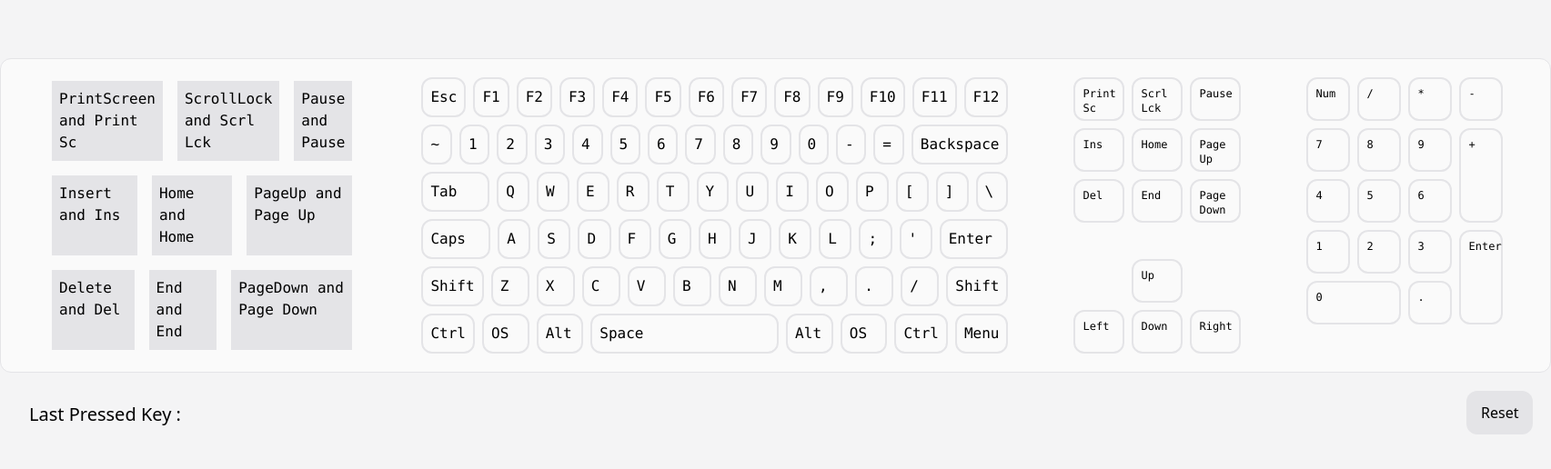
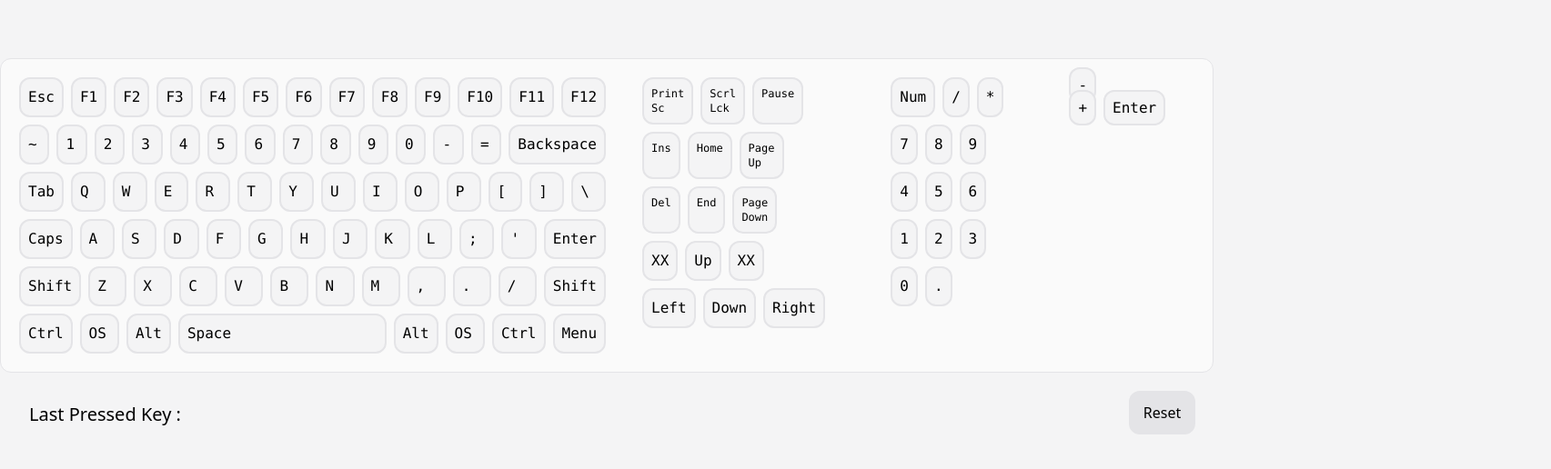
Before and after one commit to commitsovercoffee/key-probe, a SvelteKit app: page / in a window 1280 px wide. Shown: the top 516 px of the page at 91% size, 1705 px wide, since content can reach past the window. Built offline with nearby package versions, Linux system fonts and the light colour scheme.

Commit message:
styles 60%

```diff
--- a/src/routes/+page.svelte
+++ b/src/routes/+page.svelte
@@ -1,7 +1,12 @@
 <script>
-	let defaultStyle = 'p-2 m-2 bg-zinc-200';
-	let pressedStyle = 'p-2 m-2 bg-red-500';
-	let unpressedStyle = 'p-2 m-2 bg-sky-500';
+	let baseStyle = 'p-2 m-1 border-2 rounded-xl transition duration-300 border-zinc-200 ';
+	let defaultStyle = baseStyle + 'bg-zinc-100 dark:bg-zinc-800 ';
+	let keyDownStyle = baseStyle + 'bg-red-300 dark:bg-red-600 -translate-y-4 ';
+	let keyUpStyle = baseStyle + 'bg-teal-300 dark:bg-teal-600 ';
+
+	let pressedKeys = new Array();
+	let unpressedKeys = new Array();
+	let lastKey = [];
 
 	function onKeyDown(e) {
 		if (!pressedKeys.includes(e.code)) pressedKeys = [...pressedKeys, e.code];
@@ -16,9 +21,14 @@
 		}, 50);
 	}
 
-	let pressedKeys = new Array();
-	let unpressedKeys = new Array();
-	let lastKey = [];
+	function getWidth(key) {
+		switch (key) {
+			case 'Space':
+				return 'basis-1/2';
+			default:
+				return 'basis-1/12';
+		}
+	}
 
 	const keyMap = [
 		{
@@ -175,8 +185,6 @@
 			NumpadEnter: 'Enter'
 		}
 	];
-
-	let keyCapStyle = 'p-2 m-1 border-2 border-zinc-200  rounded-xl transition duration-300 ';
 </script>
 
 <svelte:window on:keydown|preventDefault={onKeyDown} on:keyup={onKeyUp} />
@@ -185,101 +193,90 @@
 	<div
 		class="mt-16 p-4 flex border border-zinc-200 dark:border-zinc-800 rounded-xl bg-zinc-50 dark:bg-zinc-800"
 	>
-		<section class="ml-8 mr-8">
-			{#each navMap as row}
-				<section class="flex justify-stretch">
+		<!-- fnRow + 60% -->
+		<section>
+			{#each keyMap as row}
+				<section class="flex">
 					{#each Object.entries(row) as [key, value]}
-						{#if value === 'Space'}
-							<kbd class={keyCapStyle + 'basis-5/6'} id={key}>{value}</kbd>
-						{:else if value === 'Tab' || value === 'Caps' || value === 'Enter'}
-							<kbd class={keyCapStyle + 'basis-3/6'} id={key}>{value}</kbd>
-						{:else}
 						<kbd
 							class={pressedKeys.includes(key)
-									? pressedStyle
+								? keyDownStyle + getWidth(key)
 								: unpressedKeys.includes(key)
-									? unpressedStyle
-									: defaultStyle}>{key} and {value}</kbd
+								? keyUpStyle + getWidth(key)
+								: defaultStyle + getWidth(key)}>{value}</kbd
 						>
-						{/if}
 					{/each}
 				</section>
 			{/each}
 		</section>
 
-		<section class="ml-8 mr-8">
-			{#each keyMap as row}
-				<section class="flex justify-stretch">
+		<div>
+			<!-- system, nav and arrow keys -->
+			<section class="px-8">
+				{#each navMap as row}
+					<section class="flex justify-stretch text-xs">
 						{#each Object.entries(row) as [key, value]}
-						{#if value === 'Space'}
-							<kbd class={keyCapStyle + 'basis-5/6'} id={key}>{value}</kbd>
-						{:else if value === 'Tab' || value === 'Caps' || value === 'Enter'}
-							<kbd class={keyCapStyle + 'basis-3/6'} id={key}>{value}</kbd>
-						{:else}
-							<kbd class={keyCapStyle + 'basis-1/6'} id={key}>{value}</kbd>
-						{/if}
+							<kbd
+								class={pressedKeys.includes(key)
+									? keyDownStyle + getWidth(key)
+									: unpressedKeys.includes(key)
+									? keyUpStyle + getWidth(key)
+									: defaultStyle + getWidth(key)}>{value}</kbd
+							>
 						{/each}
 					</section>
 				{/each}
 			</section>
 
-		<div class="flex flex-col justify-between">
+			<!-- arrowBlock -->
 			<section class="ml-8 mr-8">
-				{#each navMap as row}
+				{#each navArrow as row}
 					<section class="flex justify-stretch">
 						{#each Object.entries(row) as [key, value]}
-							{#if value == 'XX'}
-								<kbd class={'opacity-0 w-[4rem] h-12 pointer-events-none'} id={key}>{value}</kbd>
-							{:else}
-								<kbd class={keyCapStyle + 'w-14 h-12 text-xs'} id={key}>{value}</kbd>
-							{/if}
+							<kbd
+								class={pressedKeys.includes(key)
+									? keyDownStyle
+									: unpressedKeys.includes(key)
+									? keyUpStyle
+									: defaultStyle}>{value}</kbd
+							>
+						{/each}
+					</section>
+				{/each}
+			</section>
+		</div>
+		<!-- numBlock -->
+		<section class="ml-8 mr-8">
+			{#each numMap as row}
+				<section class="flex justify-stretch">
+					{#each Object.entries(row) as [key, value]}
+						<kbd
+							class={pressedKeys.includes(key)
+								? keyDownStyle
+								: unpressedKeys.includes(key)
+								? keyUpStyle
+								: defaultStyle}>{value}</kbd
+						>
 					{/each}
 				</section>
 			{/each}
 		</section>
 
+		<!-- numExtra -->
 		<section class="ml-8 mr-8">
-				{#each navArrow as row}
-					<section class="flex justify-stretch">
+			{#each numExtra as row}
+				<section class="">
 					{#each Object.entries(row) as [key, value]}
-							{#if value == 'XX'}
-								<kbd class={'opacity-0 w-[4rem] h-12 pointer-events-none'} id={key}>{value}</kbd>
-							{:else}
-								<kbd class={keyCapStyle + 'w-14 h-12 text-xs'} id={key}>{value}</kbd>
-							{/if}
+						<kbd
+							class={pressedKeys.includes(key)
+								? keyDownStyle
+								: unpressedKeys.includes(key)
+								? keyUpStyle
+								: defaultStyle}>{value}</kbd
+						>
 					{/each}
 				</section>
 			{/each}
-			</section>
-		</div>
-		<section class="ml-8 mr-8 flex">
-			<div>
-				{#each numMap as row}
-					<section class="flex justify-stretch">
-						{#each Object.entries(row) as [key, value]}
-							{#if value === '0'}
-								<kbd class={keyCapStyle + 'w-[6.5rem] h-12 text-xs'} id={key}>{value}</kbd>
-							{:else}
-								<kbd class={keyCapStyle + 'w-12 h-12 text-xs'} id={key}>{value}</kbd>
-							{/if}
-						{/each}
-					</section>
-				{/each}
-			</div>
-
-			<div>
-				{#each numExtra as row}
-					<section class="flex flex-col">
-						{#each Object.entries(row) as [key, value]}
-							{#if value === '-'}
-								<kbd class={keyCapStyle + 'w-12 h-12 grow-0 text-xs'} id={key}>{value}</kbd>
-							{:else}
-								<kbd class={keyCapStyle + 'w-12 h-[6.5rem] text-xs'} id={key}>{value}</kbd>
-							{/if}
-						{/each}
-					</section>
-				{/each}
-			</div>
 		</section>
 	</div>
 
```
Lines whose indentation alone changed are shown as unchanged.
